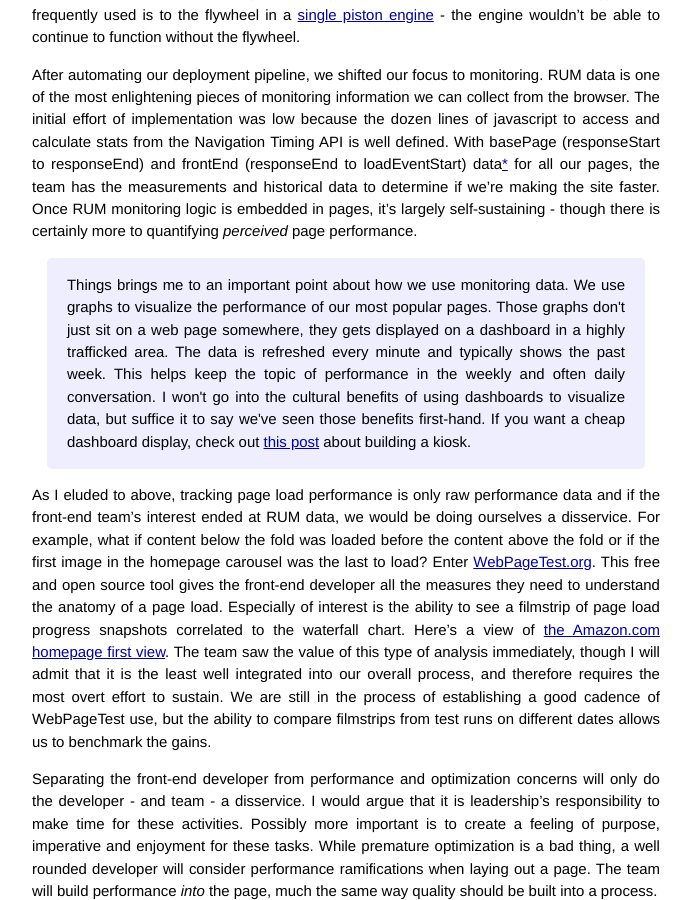
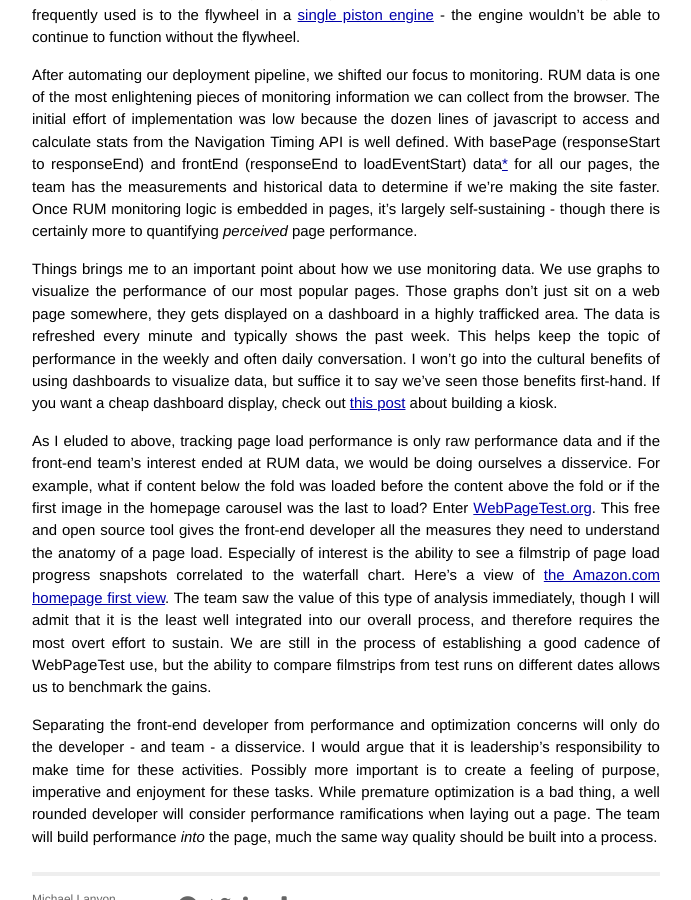
Before and after one commit to lanyonm/lanyonm.github.io, a Jekyll site: the page built from _posts/2013-07-01-front-end-engineer-all-in-one.md, in a window 1280 px wide and 900 px high, scrolled down 1192 px. Shown: the whole window, without its empty margins (294-985 px from the left). Built offline with Jekyll 4.4.1, drawn with Linux system fonts in a browser that asks for light colours; comment, search, counter and statistics services are not loaded.

Commit message:
remove notes box

```diff
--- a/_posts/2013-07-01-front-end-engineer-all-in-one.md
+++ b/_posts/2013-07-01-front-end-engineer-all-in-one.md
@@ -22,11 +22,7 @@ The first step to enabling this environment was to set the foundation: continuou
 
 After automating our deployment pipeline, we shifted our focus to monitoring.  RUM data is one of the most enlightening pieces of monitoring information we can collect from the browser.  The initial effort of implementation was low because the dozen lines of javascript to access and calculate stats from the Navigation Timing API is well defined.  With basePage (responseStart to responseEnd) and frontEnd (responseEnd to loadEventStart) data[&#42;](http://www.html5rocks.com/en/tutorials/webperformance/basics/#events) for all our pages, the team has the measurements and historical data to determine if we're making the site faster.  Once RUM monitoring logic is embedded in pages, it's largely self-sustaining - though there is certainly more to quantifying _perceived_ page performance.
 
-<div class="note info">
-  <p>
-    Things brings me to an important point about how we use monitoring data.  We use graphs to visualize the performance of our most popular pages.  Those graphs don't just sit on a web page somewhere, they gets displayed on a dashboard in a highly trafficked area.  The data is refreshed every minute and typically shows the past week.  This helps keep the topic of performance in the weekly and often daily conversation.  I won't go into the cultural benefits of using dashboards to visualize data, but suffice it to say we've seen those benefits first-hand.  If you want a cheap dashboard display, check out <a href="/articles/2013/05/31/pi-dashboard-kiosk.html">this post</a> about building a kiosk.
-  </p>
-</div>
+Things brings me to an important point about how we use monitoring data.  We use graphs to visualize the performance of our most popular pages.  Those graphs don't just sit on a web page somewhere, they gets displayed on a dashboard in a highly trafficked area.  The data is refreshed every minute and typically shows the past week.  This helps keep the topic of performance in the weekly and often daily conversation.  I won't go into the cultural benefits of using dashboards to visualize data, but suffice it to say we've seen those benefits first-hand.  If you want a cheap dashboard display, check out [this post](/articles/2013/05/31/pi-dashboard-kiosk.html) about building a kiosk.
 
 As I eluded to above, tracking page load performance is only raw performance data and if the front-end team's interest ended at RUM data, we would be doing ourselves a disservice.  For example, what if content below the fold was loaded before the content above the fold or if the first image in the homepage carousel was the last to load?  Enter [WebPageTest.org](http://www.webpagetest.org/).  This free and open source tool gives the front-end developer all the measures they need to understand the anatomy of a page load.  Especially of interest is the ability to see a filmstrip of page load progress snapshots correlated to the waterfall chart.  Here's a view of [the Amazon.com homepage first view](http://www.webpagetest.org/video/compare.php?tests=130718_XF_16KT-r%3A2-c%3A0&thumbSize=200&ival=100&end=full).  The team saw the value of this type of analysis immediately, though I will admit that it is the least well integrated into our overall process, and therefore requires the most overt effort to sustain.  We are still in the process of establishing a good cadence of WebPageTest use, but the ability to compare filmstrips from test runs on different dates allows us to benchmark the gains.
 
```
